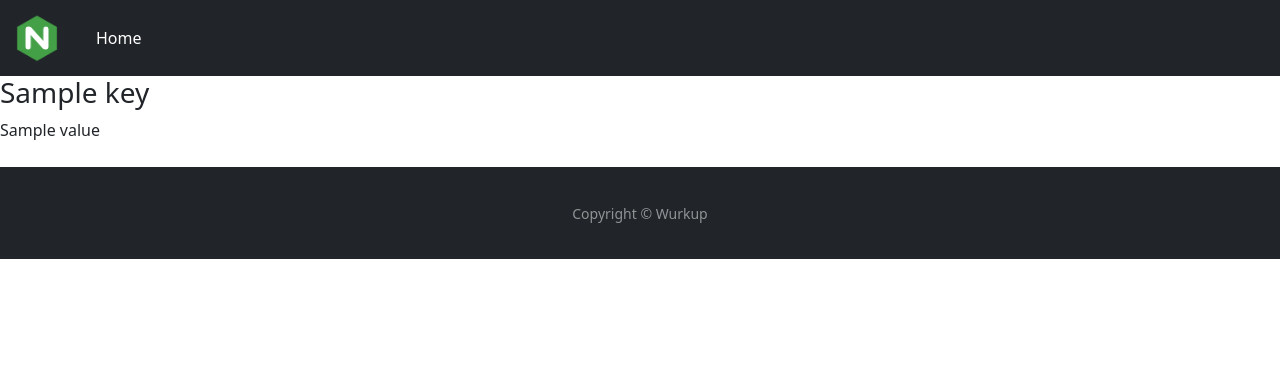
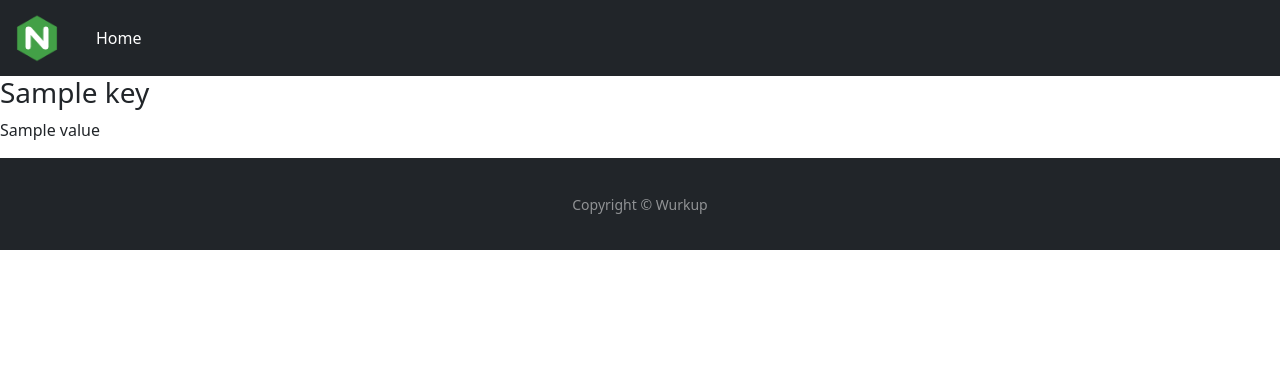
Before and after one commit to wurkup/Nginx-Interface, a Flask app: template templates/logs.html in a window 1280 px wide. Shown: the top 376 px of the page. Run offline with Flask 2, Linux system fonts and the light colour scheme; the template is opened without the code that fills it: most values are stand-ins (such as "Sample title", 1, 10 or a date in 2020).

```diff
--- a/static/index.css
+++ b/static/index.css
@@ -31,6 +31,10 @@ footer{
     background-color: #212529;
     font-family: 'Source Code Pro', monospace;
 }
+
+footer{
+    margin-top: 0%;
+}
 .nav-item:hover{
 
 }
```
